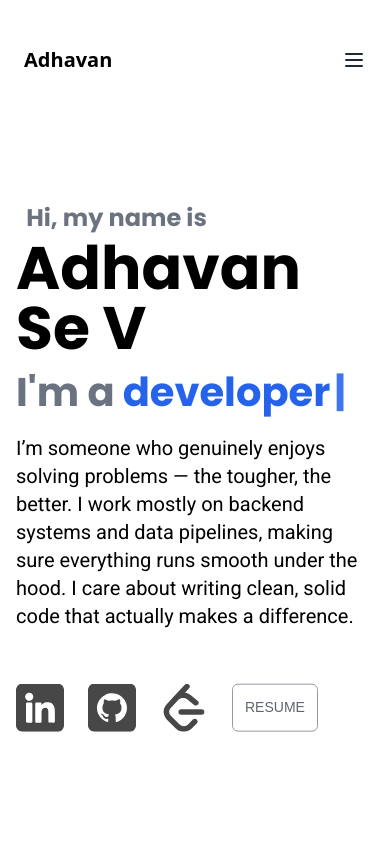
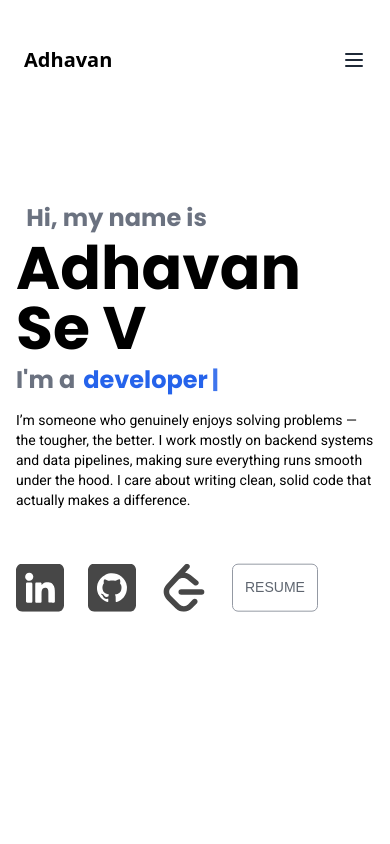
Before and after one commit to adhavan13/Portfolio, a React (Vite) app: page / in a window 390 px wide. Shown: the top 844 px of the page. Built offline with nearby package versions, Linux system fonts and the light colour scheme; a web font is replaced by a local one.

Commit message:
name section responsiveness fixed

```diff
--- a/src/components/nameSection.jsx
+++ b/src/components/nameSection.jsx
@@ -112,7 +112,7 @@ function NameSection() {
           </motion.div>
 
           <motion.div
-            className="text-4xl md:text-6xl font-semibold text-gray-500"
+            className="text-2xl md:text-6xl font-semibold text-gray-500"
             variants={itemVariants}
           >
             <p className="flex items-center">
@@ -126,7 +126,7 @@ function NameSection() {
 
           <div>
             <motion.div
-              className="text-xl font-roboto md:text-xl text-black max-w-6xl mt-2"
+              className="text-sm font-roboto md:text-xl text-black max-w-6xl mt-2"
               variants={itemVariants}
             >
               <p>
```
